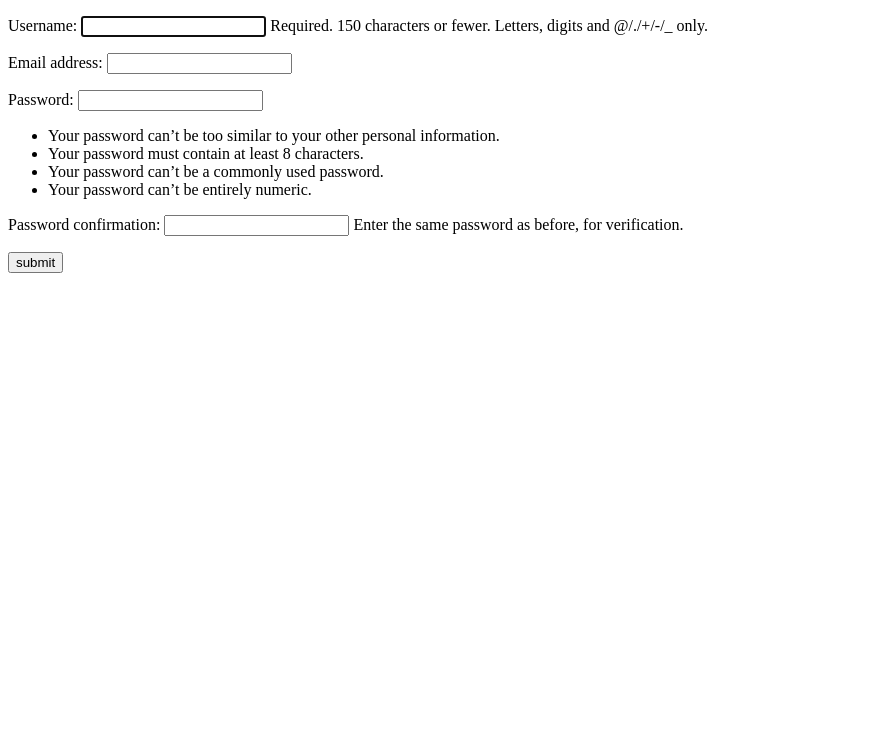
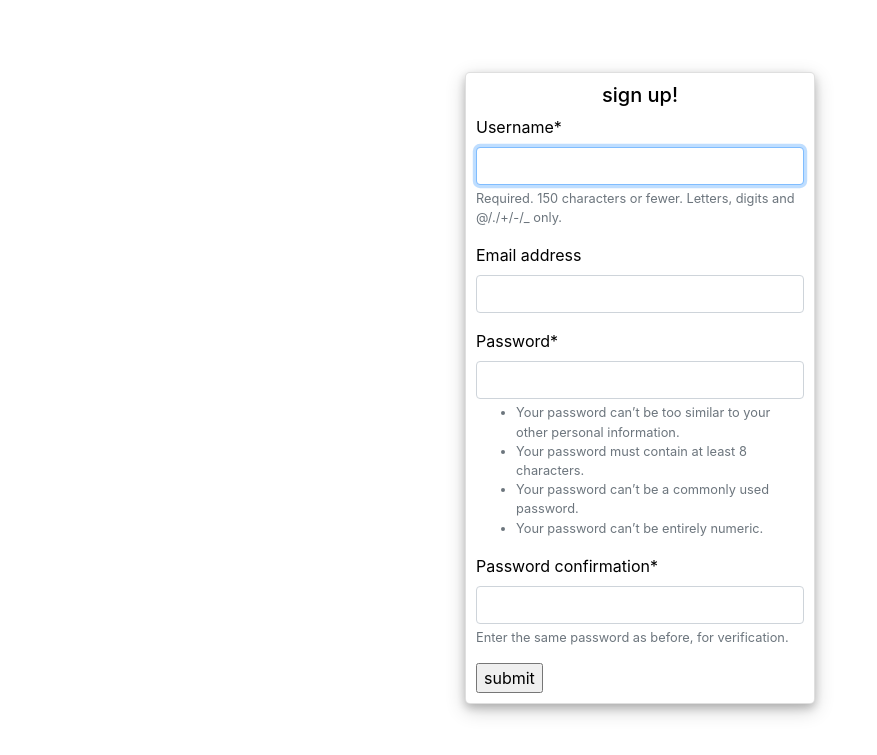
Before and after one commit to GA352491/django-deployment-bussiness-management, a Django app: page /register/ in a window 1280 px wide. Shown: the top 755 px of the page, without its empty margins (0-877 px from the left). Run offline with Django 3.2, Linux system fonts and the light colour scheme; some libraries are stand-ins or nearby versions.

Commit message:
Update register.html

```diff
--- a/sales/templates/register.html
+++ b/sales/templates/register.html
@@ -1,16 +1,54 @@
 {% load crispy_forms_tags %}
-
 <!DOCTYPE html>
 <html lang="en">
 <head>
     <meta charset="UTF-8">
+    <meta name="viewport" content="width=device-width,
+    initial-scale=1, maximum-scale=1, user-scalable=no">
+    <link rel="stylesheet" href="https://stackpath.bootstrapcdn.com/bootstrap/4.5.0/css/bootstrap.min.css"
+          integrity="sha384-9aIt2nRpC12Uk9gS9baDl411NQApFmC26EwAOH8WgZl5MYYxFfc+NcPb1dKGj7Sk" crossorigin="anonymous">
+
+    <link rel="stylesheet" href="https://cdnjs.cloudflare.com/ajax/libs/twitter-bootstrap/4.1.3/css/bootstrap.css">
+    <link rel="stylesheet" href="https://cdn.datatables.net/1.10.21/css/dataTables.bootstrap4.min.css">
     <title>register</title>
+    <style>
+        .user-card {
+            width: 350px;
+            margin-top: auto;
+            margin-bottom: auto;
+            background: white;
+            position: relative;
+            display: flex;
+            justify-content: center;
+            flex-direction: column;
+            padding: 10px;
+            box-shadow: 0 4px 8px 0 rgba(0, 0, 0, 0.2), 0 6px 20px 0 rgba(0, 0, 0, 0.19);
+            -webkit-box-shadow: 0 4px 8px 0 rgba(0, 0, 0, 0.2), 0 6px 20px 0 rgba(0, 0, 0, 0.19);
+            -moz-box-shadow: 0 4px 8px 0 rgba(0, 0, 0, 0.2), 0 6px 20px 0 rgba(0, 0, 0, 0.19);
+            border-radius: 5px;
+            color: black;
+
+        }
+    </style>
 </head>
 <body>
+<div class="container h-100">
+    <div class="row ">
+        <div class="col">
+            <br>
+            <br>
 
+            <div class="d-flex justify-content-center h-100">
+                <div class="card user-card">
+                    <div class="d-flex justify-content-center">
+
+                        <h5 >sign up!</h5>
+
+                    </div>
+                    <div class="d-flex justify-content-center form_container ">
                         <form method="post">
                             {% csrf_token %}
-    {{ form.as_p }}
+                            {{ form|crispy}}
                             {{ form.errors }}
                             <input type="submit" value="submit">
                         </form>
@@ -18,6 +56,29 @@
                         {% for message in messages %}
                             <p id="messages">{{ message }}</p>
                         {% endfor %}
+                    </div>
+
+                </div>
+            </div>
+        </div>
+
+    </div>
+
+
+</div>
+<script src="https://code.jquery.com/jquery-3.5.1.slim.min.js"
+        integrity="sha384-DfXdz2htPH0lsSSs5nCTpuj/zy4C+OGpamoFVy38MVBnE+IbbVYUew+OrCXaRkfj"
+        crossorigin="anonymous"></script>
+<script src="https://cdn.jsdelivr.net/npm/popper.js@1.16.0/dist/umd/popper.min.js"
+        integrity="sha384-Q6E9RHvbIyZFJoft+2mJbHaEWldlvI9IOYy5n3zV9zzTtmI3UksdQRVvoxMfooAo"
+        crossorigin="anonymous"></script>
+<script src="https://stackpath.bootstrapcdn.com/bootstrap/4.5.0/js/bootstrap.min.js"
+        integrity="sha384-OgVRvuATP1z7JjHLkuOU7Xw704+h835Lr+6QL9UvYjZE3Ipu6Tp75j7Bh/kR0JKI"
+        crossorigin="anonymous"></script>
+
+<script src=" https://code.jquery.com/jquery-3.5.1.js"></script>
+<script src=" https://cdn.datatables.net/1.10.21/js/jquery.dataTables.min.js"></script>
+<script src=" https://cdn.datatables.net/1.10.21/js/dataTables.bootstrap4.min.js"></script>
 
 
 </body>
```
Lines whose indentation alone changed are shown as unchanged.
